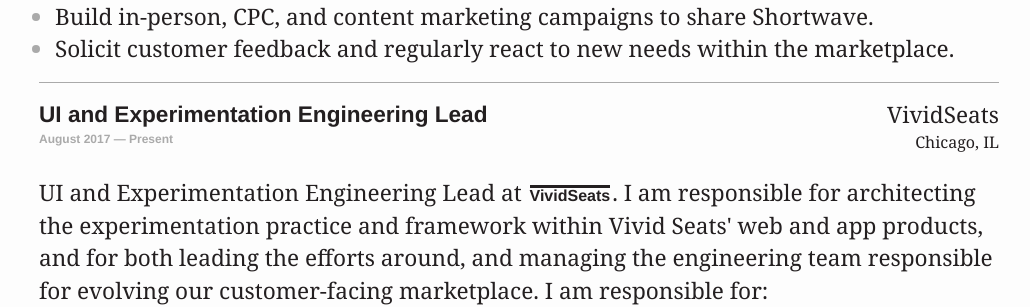
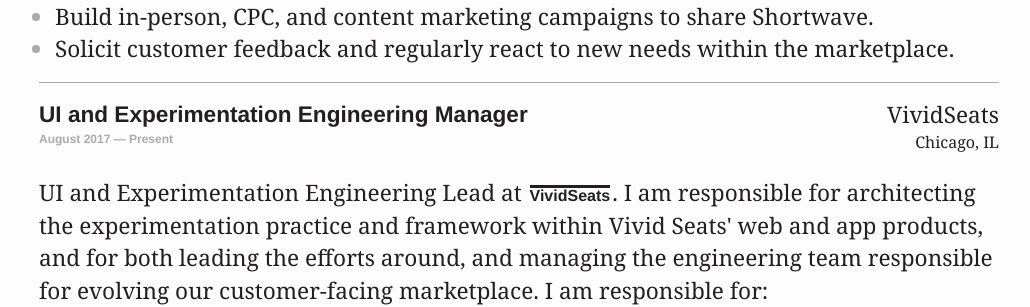
Before and after one commit to billHinderman/resume, a Jekyll site: the page built from index.html, in a window 1280 px wide and 900 px high, scrolled down 2071 px. Shown: the part 158-465 px from the top of the window, without its empty margins (121-1151 px from the left). Built offline with Jekyll 4.4.1, drawn with Linux system fonts in a browser that asks for light colours.

Commit message:
Engineering manager role

```diff
--- a/_includes/section-work.html
+++ b/_includes/section-work.html
@@ -30,7 +30,7 @@
       <li class="resume-item">
         <div class="resume-item-main">
           <div class="resume-item-heading">
-            <h3>UI and Experimentation Engineering Lead</h3>
+            <h3>UI and Experimentation Engineering Manager</h3>
             <p class="resume-item-time">August 2017 — Present</p>
           </div>
           <div class="resume-item-info">
```
